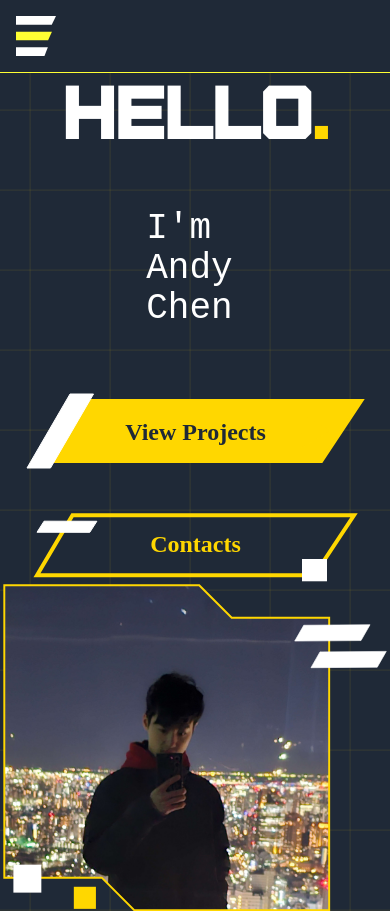
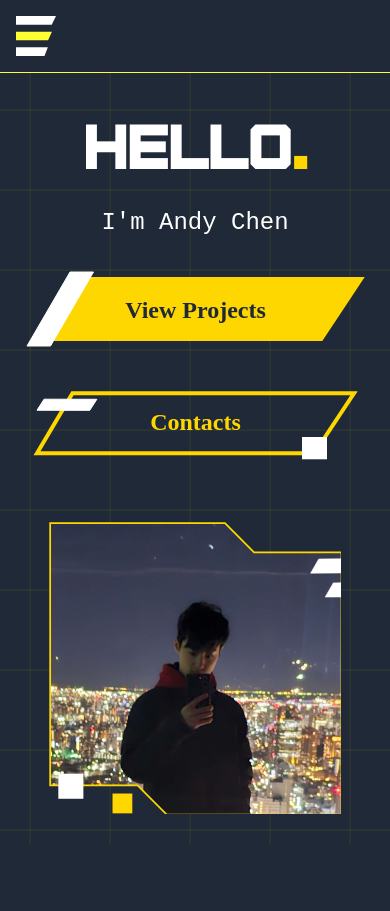
Before and after one commit to andy02chen/portfolio_site, a React (Vite) app in the folder portfolio/: page / in a window 390 px wide. After the commit the page ends 844 px from the top, so only its background shows below. Built offline with nearby package versions, Linux system fonts and the light colour scheme; a web font is replaced by a local one.

Commit message:
fixed image size on smaller width screens:

```diff
--- a/portfolio/src/Home.tsx
+++ b/portfolio/src/Home.tsx
@@ -10,16 +10,16 @@ export default function Home({ setNav }: HomeProps) {
   return(
     <section className="w-full min-h-[calc(100vh-73px)] lg:min-h-[calc(100vh-64px)] flex flex-col lg:flex-row justify-center items-center">
       {/* Left Div */}
-      <div className="w-1/2 h-3/4 flex flex-1 items-center justify-center flex-col gap-16 2xl:gap-4 select-none">
+      <div className="w-1/2 h-3/4 flex flex-1 items-center justify-center flex-col gap-8 lg:gap-16 select-none">
         {/* Text div */}
-        <h1 className='font-furore font-bold text-7xl'>
+        <h1 className='font-furore font-bold text-6xl md:text-7xl'>
           HELLO
           <span className='text-7xl text-[var(--yellow)]'>
             .
           </span>
         </h1>
-        <div className='w-1/2 flex justify-end'>
-          <h1 className='text-4xl font-ubuntu'>
+        <div className='w-full lg:w-1/2 flex text-ecnter justify-center lg:justify-end'>
+          <h1 className='text-2xl md:text-4xl font-ubuntu'>
             I'm Andy Chen
           </h1>
         </div>
@@ -79,12 +79,12 @@ export default function Home({ setNav }: HomeProps) {
       </div>
 
       {/* Right Div */}
-      <div className="w-1/2 flex flex-1 items-center justify-center">
+      <div className="w-full md:w-3/4 flex flex-1 items-center justify-center">
         {/* PFP */}
-        <div>
-          <svg className='w-sm lg:w-lg 2xl:w-3xl h-auto' viewBox="0 0 591 504" fill="none" xmlns="http://www.w3.org/2000/svg">
+        <div className='w-full flex flex-1 items-center justify-center'>
+          <svg className='w-3/4 lg:hidden h-auto' viewBox="0 0 502 502" fill="none" xmlns="http://www.w3.org/2000/svg">
             <defs>
-              <clipPath id="frameClip">
+              <clipPath id="frameClipSmall">
                 <path d="M302 2H2V452H152L202 502H502V52H352L302 2Z"/>
               </clipPath>
             </defs>
@@ -94,7 +94,29 @@ export default function Home({ setNav }: HomeProps) {
               height="500"
               x="2"
               y="2"
-              clipPath="url(#frameClip)"
+              clipPath="url(#frameClipSmall)"
+              preserveAspectRatio="xMidYMid slice"
+            />
+            <path d="M302 2H2V452H152L202 502H502V52H352L302 2Z" stroke="#FFD700" strokeWidth="3" fill="none"/>
+            <path d="M564.865 62.7224L462.885 63.4956L449 87.813L550.98 87.0398L564.865 62.7224Z" fill="white" stroke="white"/>
+            <path d="M589.865 103.722L487.885 104.496L474 128.813L575.98 128.04L589.865 103.722Z" fill="white" stroke="white"/>
+            <rect x="16" y="432" width="43" height="43" fill="white"/>
+            <rect x="109" y="466" width="34" height="34" fill="#FFD700"/>
+          </svg>
+
+          <svg className='hidden lg:block lg:w-lg 2xl:w-3xl h-auto' viewBox="0 0 591 504" fill="none" xmlns="http://www.w3.org/2000/svg">
+            <defs>
+              <clipPath id="frameClipLarge">
+                <path d="M302 2H2V452H152L202 502H502V52H352L302 2Z"/>
+              </clipPath>
+            </defs>
+            <image
+              href={pfp}
+              width="500"
+              height="500"
+              x="2"
+              y="2"
+              clipPath="url(#frameClipLarge)"
               preserveAspectRatio="xMidYMid slice"
             />
             <path d="M302 2H2V452H152L202 502H502V52H352L302 2Z" stroke="#FFD700" strokeWidth="3" fill="none"/>
```
